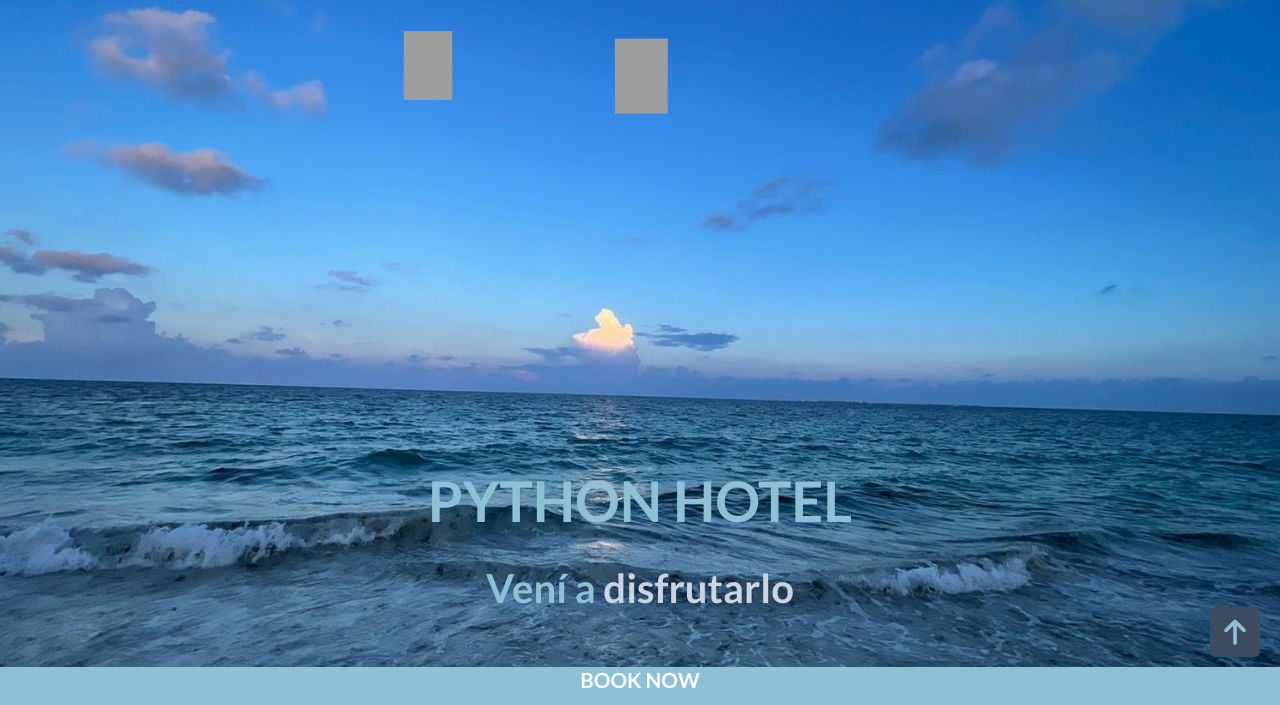
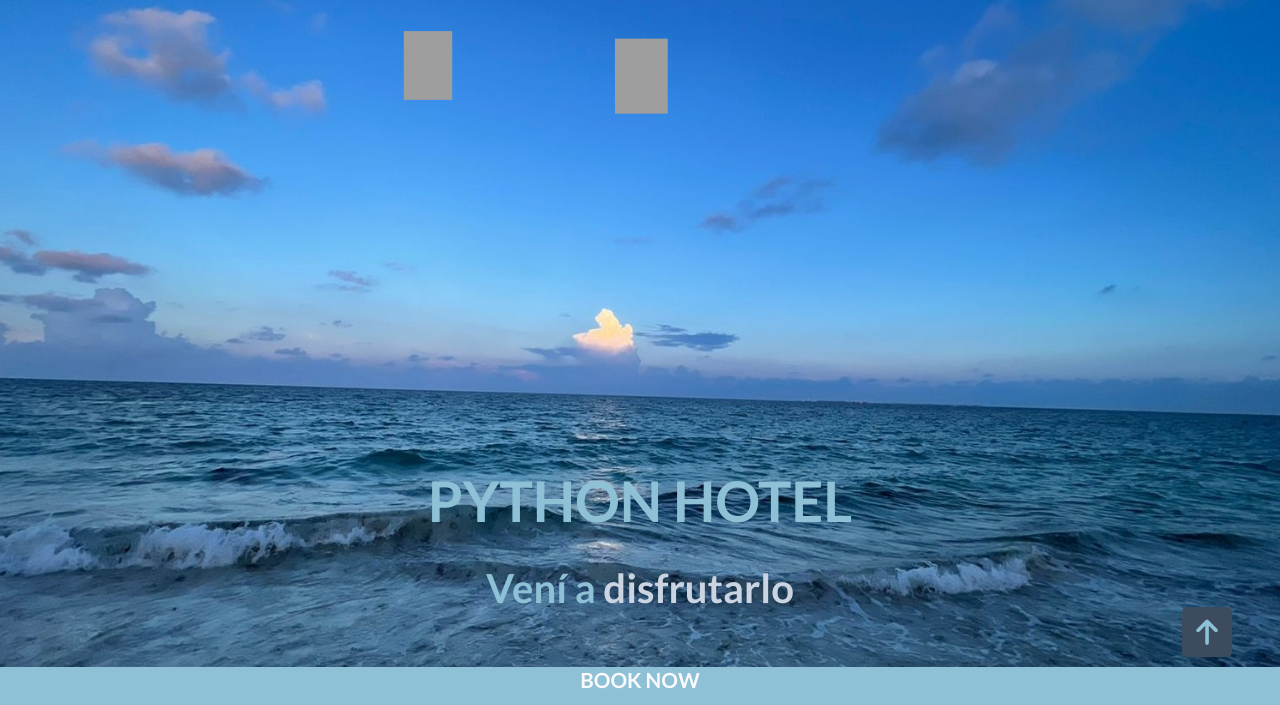
Before and after one commit to atorresgolf/Codo, a plain HTML site: page proyecto_codo/index.html in a window 1280 px wide. Shown: the part 93-798 px from the top of the page. Drawn offline with Linux system fonts and the light colour scheme; grey boxes are pictures that could not be loaded; a web font is replaced by a local one.

Commit message:
boton up

```diff
--- a/proyecto_codo/css/style.css
+++ b/proyecto_codo/css/style.css
@@ -475,7 +475,7 @@ main {
     line-height: 30px;
     color:  var(--brand-color);
     bottom: 30px;
-    right: 20px;
+    right: 2rem;
     text-decoration: none;
     text-align: center;
     background:var(--dark-color);
@@ -597,6 +597,7 @@ main {
         height: 40px;
         line-height: 40px;
        bottom: 40px;
+       right: 2.5rem;
     }
 
 }
@@ -681,6 +682,7 @@ main {
         width: 50px;
         height: 50px;
         line-height: 50px;
+        right: 3rem;
     }
 
 
```
